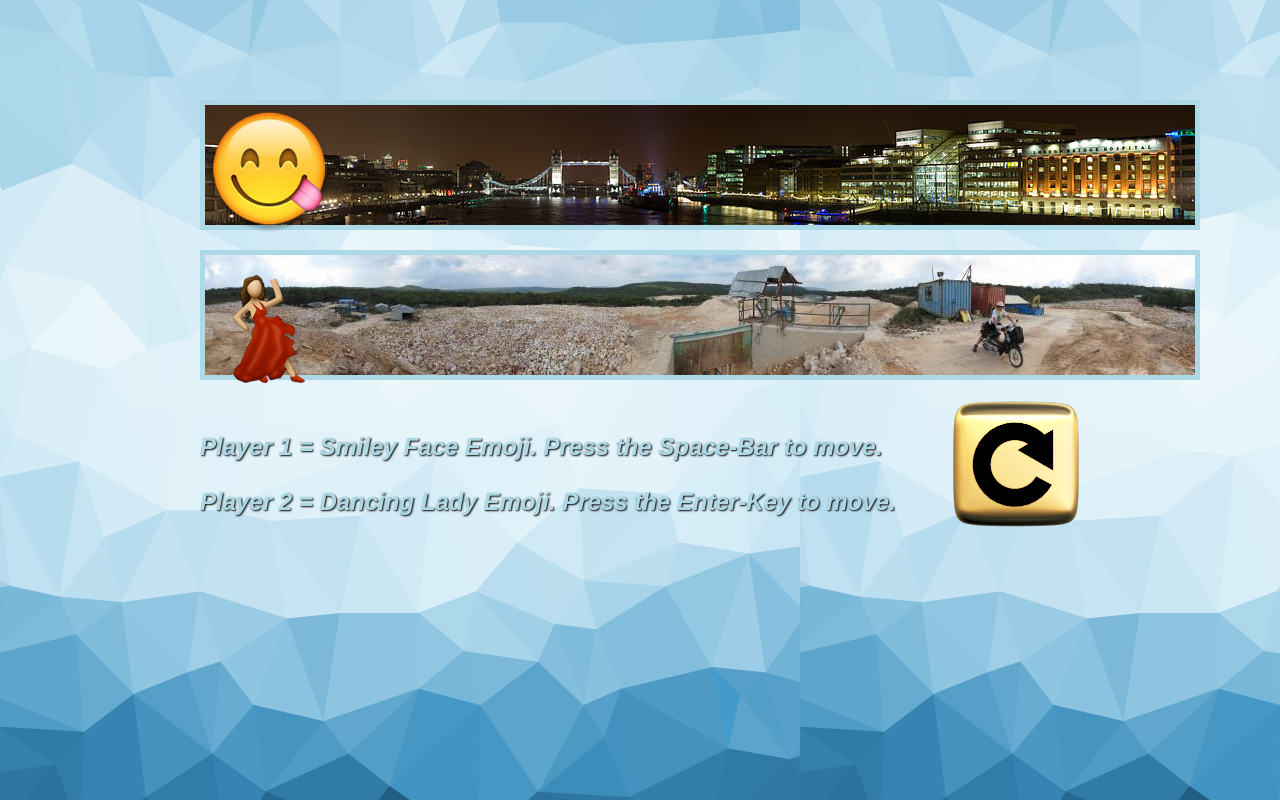
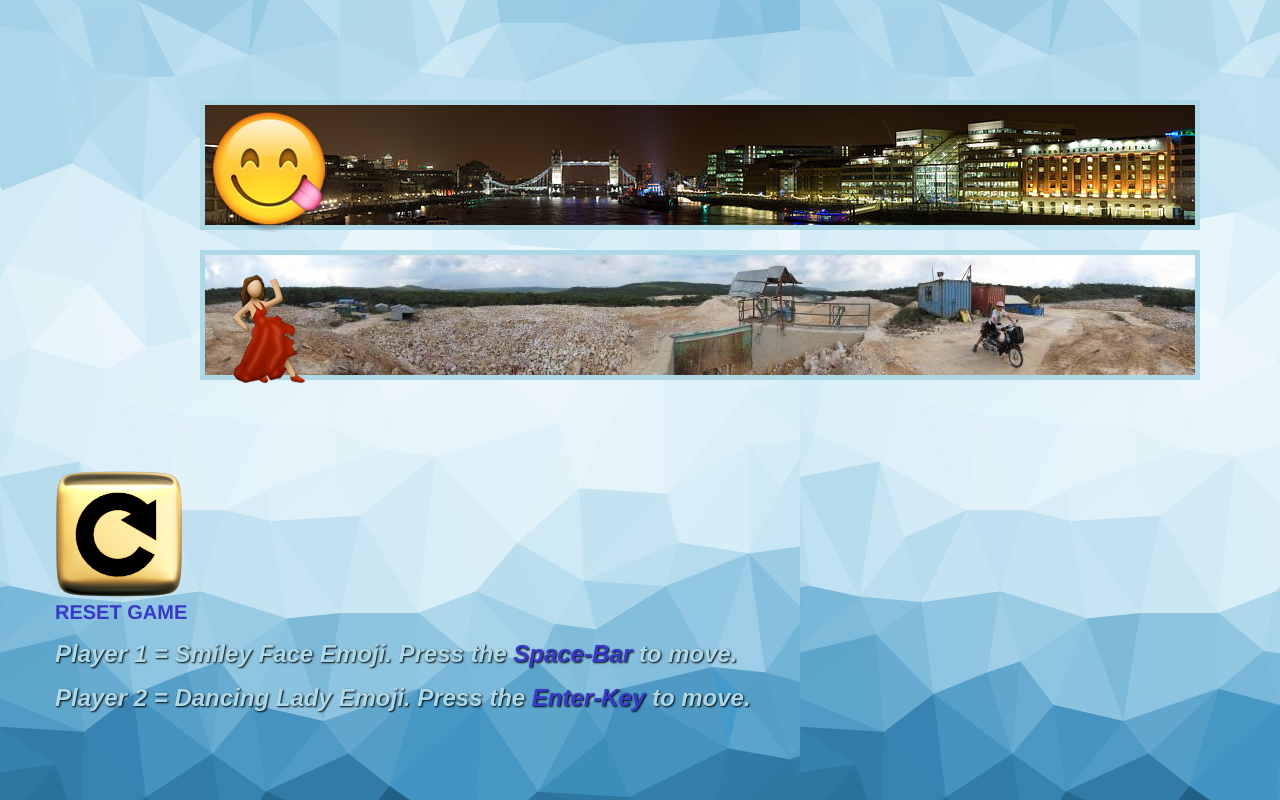
Before and after one commit to PJC-1/silly, a website: page view/index.html in a window 1280 px wide. Drawn offline with nearby package versions, Linux system fonts and the light colour scheme; files that its build step writes are made by us from their sources; files whose address does not match are found by name.

Commit message:
refactored some css

```diff
--- a/public/styles/styles.css
+++ b/public/styles/styles.css
@@ -40,12 +40,25 @@ body {
   background-image: url("/media/streetFive.jpg");
 }
 
+.game {
+  margin-top: 450px;
+}
 
-.resetBtn {
+.resetLabel  {
+  color: #3838c9;
+  font-size: 20px;
+  font-weight: 800;
+}
+
+.span {
+  color: #3838c9;
+}
+
+/*.resetBtn {
   position: absolute;
   right:200px;
   top: 400px;
-}
+}*/
 
 h1 {
   font-size: 20px;
@@ -59,7 +72,7 @@ h1 {
   font-weight: bolder;
   text-shadow: 1px 1px 2px black;
   color: lightblue;
-  position: absolute;
+  /*position: absolute;*/
   left: 200px;
   top: 430px;
 }
@@ -71,7 +84,7 @@ h1 {
   font-weight: bolder;
   color: lightblue;
   text-shadow: 1px 1px 2px black;
-  position: absolute;
+  /*position: absolute;*/
   left: 200px;
   top: 485px;
 }
--- a/view/index.html
+++ b/view/index.html
@@ -18,10 +18,16 @@
             <div class="divyB">
                 <img src="/media/emojiC.png" class="too-move"/>
             </div>
-            <img src="/media/resetButton.png" class="resetBtn"/>
-            <p class="paragraphOne">Player 1 = Smiley Face Emoji. Press the Space-Bar to move.</p>
-            <p class="paragraphTwo"> Player 2 = Dancing Lady Emoji. Press the Enter-Key to move.</p>
+            <br />
         </div>
+    </div>
+    <div class="game container">
+      <div class="row">
+        <img src="/media/resetButton.png" class="resetBtn"/>
+        <p class="resetLabel">RESET GAME</p>
+        <p class="paragraphOne">Player 1 = Smiley Face Emoji. Press the <span class="span">Space-Bar</span> to move.</p>
+        <p class="paragraphTwo"> Player 2 = Dancing Lady Emoji. Press the <span class="span">Enter-Key</span> to move.</p>
+      </div>
     </div>
   </body>
 </html>
```
